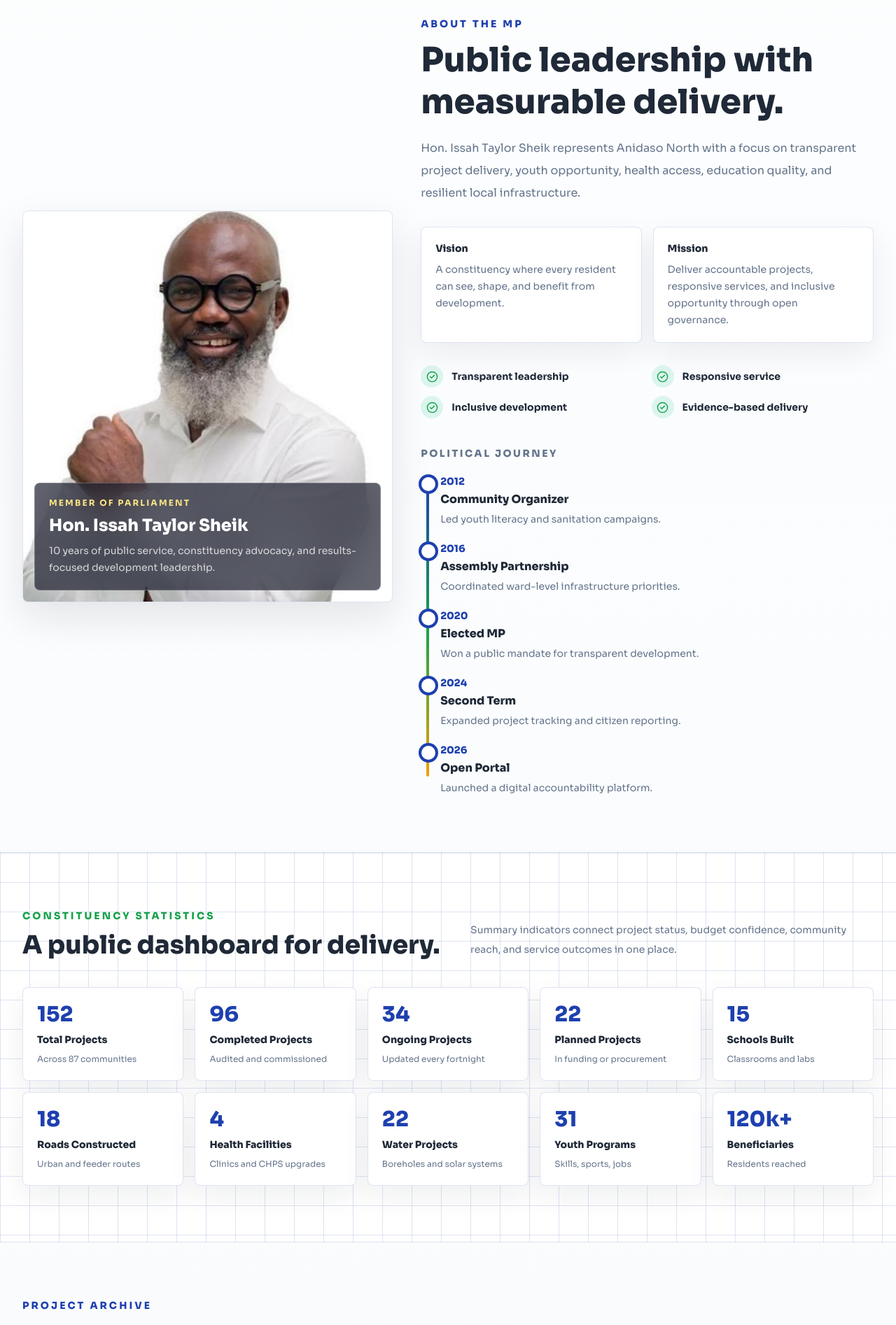
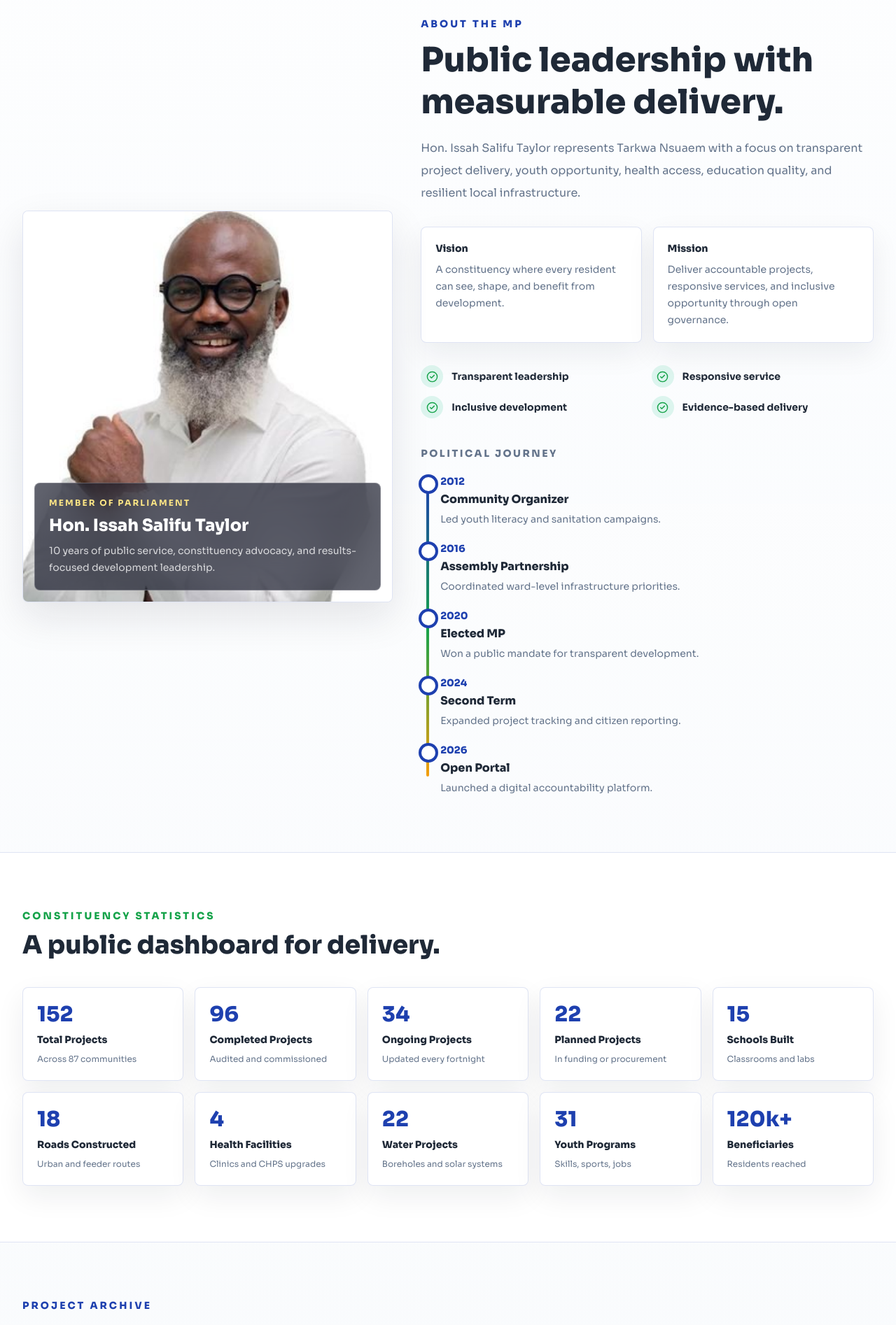
Before and after one commit to eckintosh-4ai360/blog-site-mp, a Next.js app: page / in a window 1280 px wide. Shown: the part 880-2774 px from the top of the page at 70% size. Built offline with nearby package versions, Linux system fonts and the light colour scheme.

Commit message:
branding for mp

```diff
--- a/src/app/layout.tsx
+++ b/src/app/layout.tsx
@@ -13,7 +13,7 @@ const geistMono = Geist_Mono({
 });
 
 export const metadata: Metadata = {
-  title: "Hon. Issah Taylor Sheik | Constituency Project Portal",
+  title: " Hon. Issah Salifu Taylor  | Constituency Project Portal",
   description:
     "A transparent MP portfolio and constituency project portal for tracking public service, projects, news, events, and community impact.",
 };
@@ -29,7 +29,7 @@ export default function RootLayout({
       suppressHydrationWarning
       className={`${sora.variable} ${geistMono.variable} h-full antialiased`}
     >
-      <body className="min-h-full">{children}</body>
+      <body className="min-h-full" suppressHydrationWarning>{children}</body>
     </html>
   );
 }
--- a/src/components/portal/constituency-portal.tsx
+++ b/src/components/portal/constituency-portal.tsx
@@ -180,7 +180,7 @@ export default function ConstituencyPortal() {
             </span>
             <span className="leading-tight">
               <span className="block text-sm font-bold text-[var(--foreground)]">
-                Hon. Issah Taylor Sheik
+                 Hon. Issah Salifu Taylor
               </span>
             </span>
           </a>
@@ -314,7 +314,7 @@ export default function ConstituencyPortal() {
             <div className="relative min-h-[560px] overflow-hidden rounded-lg border border-[var(--line)] bg-[var(--surface)] shadow-[var(--shadow)]">
               <Image
                 src="/sheik mp.jpg"
-                alt="Professional portrait of Hon. Issah Taylor Sheik"
+                alt="Professional portrait of  Hon. Issah Salifu Taylor "
                 fill
                 sizes="(min-width: 1024px) 42vw, 100vw"
                 className="object-cover"
@@ -323,7 +323,7 @@ export default function ConstituencyPortal() {
                 <p className="text-xs font-bold uppercase tracking-[0.18em] text-amber-200">
                   Member of Parliament
                 </p>
-                <h2 className="mt-2 text-2xl font-black">Hon. Issah Taylor Sheik</h2>
+                <h2 className="mt-2 text-2xl font-black"> Hon. Issah Salifu Taylor </h2>
                 <p className="mt-2 text-sm leading-6 text-white/78">
                   10 years of public service, constituency advocacy, and
                   results-focused development leadership.
@@ -339,7 +339,7 @@ export default function ConstituencyPortal() {
                 Public leadership with measurable delivery.
               </h2>
               <p className="mt-5 text-base leading-8 text-[var(--muted)]">
-                Hon. Issah Taylor Sheik represents Anidaso North with a focus on
+                 Hon. Issah Salifu Taylor  represents Tarkwa Nsuaem with a focus on
                 transparent project delivery, youth opportunity, health access,
                 education quality, and resilient local infrastructure.
               </p>
@@ -392,7 +392,7 @@ export default function ConstituencyPortal() {
           </div>
         </section>
 
-        <section className="soft-grid border-y border-[var(--line)] bg-[var(--surface)] py-20">
+        <section className=" border-y border-[var(--line)] bg-[var(--surface)] py-20">
           <div className="mx-auto max-w-7xl px-4 sm:px-6 lg:px-8">
             <div className="flex flex-col justify-between gap-5 md:flex-row md:items-end">
               <div>
@@ -403,10 +403,6 @@ export default function ConstituencyPortal() {
                   A public dashboard for delivery.
                 </h2>
               </div>
-              <p className="max-w-xl text-sm leading-7 text-[var(--muted)]">
-                Summary indicators connect project status, budget confidence,
-                community reach, and service outcomes in one place.
-              </p>
             </div>
 
             <div className="mt-10 grid gap-4 sm:grid-cols-2 lg:grid-cols-5">
@@ -1051,7 +1047,7 @@ export default function ConstituencyPortal() {
             </h2>
             <div className="mt-8 grid gap-4">
               {[
-                { icon: MapPin, label: "Office Address", value: "Civic Center Road, Anidaso North" },
+                { icon: MapPin, label: "Office Address", value: "Civic Center Road, Tarkwa Nsuaem" },
                 { icon: Phone, label: "Phone", value: "+233 30 000 2040" },
                 { icon: Mail, label: "Email", value: "office@anidasonorth.gov.gh" },
                 { icon: Clock, label: "Office Hours", value: "Mon-Fri, 8:30 AM - 5:00 PM" },
@@ -1123,7 +1119,7 @@ export default function ConstituencyPortal() {
                 <Building2 size={22} aria-hidden="true" />
               </span>
               <div>
-                <div className="font-black text-[var(--foreground)]">Anidaso North</div>
+                <div className="font-black text-[var(--foreground)]">Tarkwa Nsuaem</div>
                 <div className="text-xs font-semibold text-[var(--muted)]">MP Portfolio & Project Portal</div>
               </div>
             </div>
@@ -1150,7 +1146,7 @@ export default function ConstituencyPortal() {
           ))}
         </div>
         <div className="border-t border-[var(--line)] px-4 py-6 text-center text-xs font-semibold text-[var(--muted)]">
-          Copyright 2026 Office of Hon. Issah Taylor Sheik. All rights reserved.
+          Copyright 2026 Office of  Hon. Issah Salifu Taylor . All rights reserved.
         </div>
       </footer>
 
--- a/src/lib/portal-data.ts
+++ b/src/lib/portal-data.ts
@@ -85,7 +85,7 @@ export const projects: Project[] = [
     year: "2025",
     progress: 100,
     image:
-      "https://images.unsplash.com/photo-1577896851231-70ef18881754?auto=format&fit=crop&w=1400&q=80",
+      "/bg sheik.jpg",
     beforeImage:
       "https://images.unsplash.com/photo-1497633762265-9d179a990aa6?auto=format&fit=crop&w=1400&q=80",
     afterImage:
```
